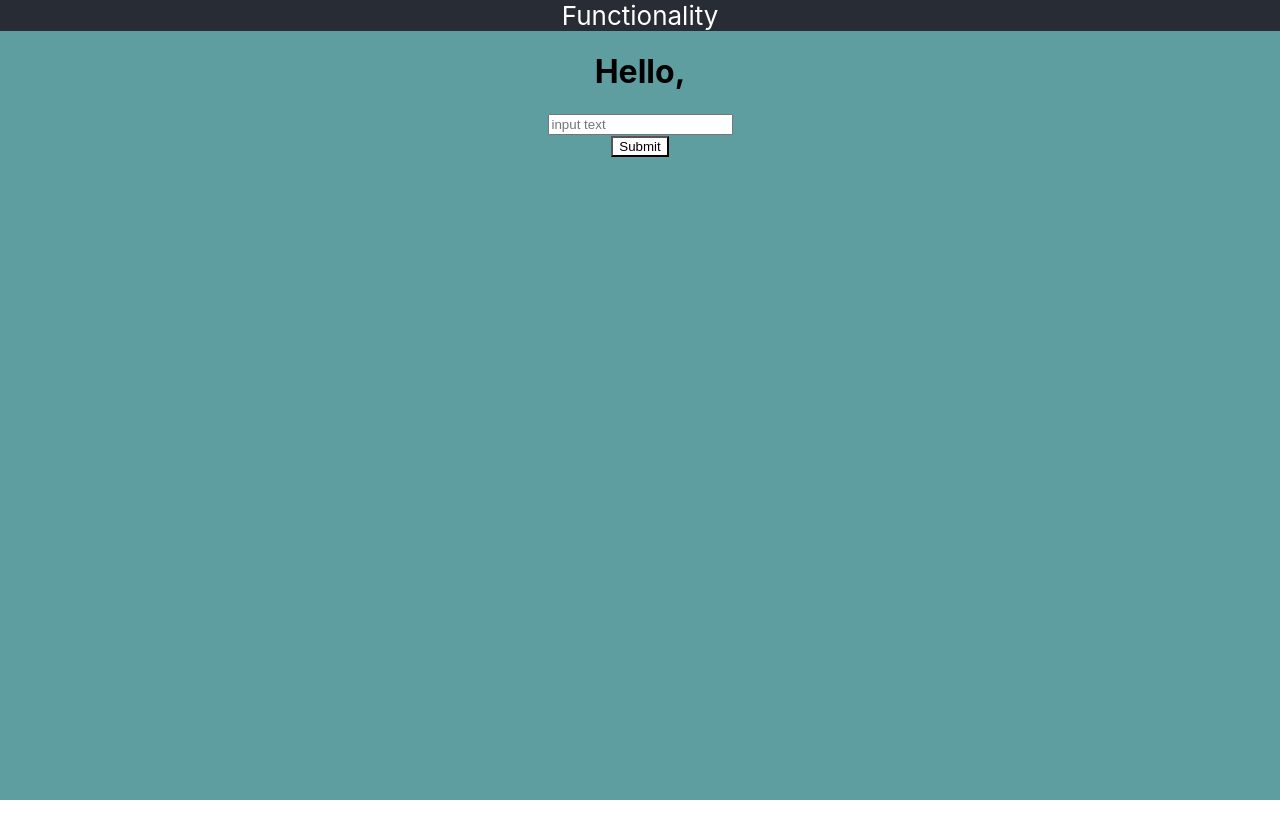
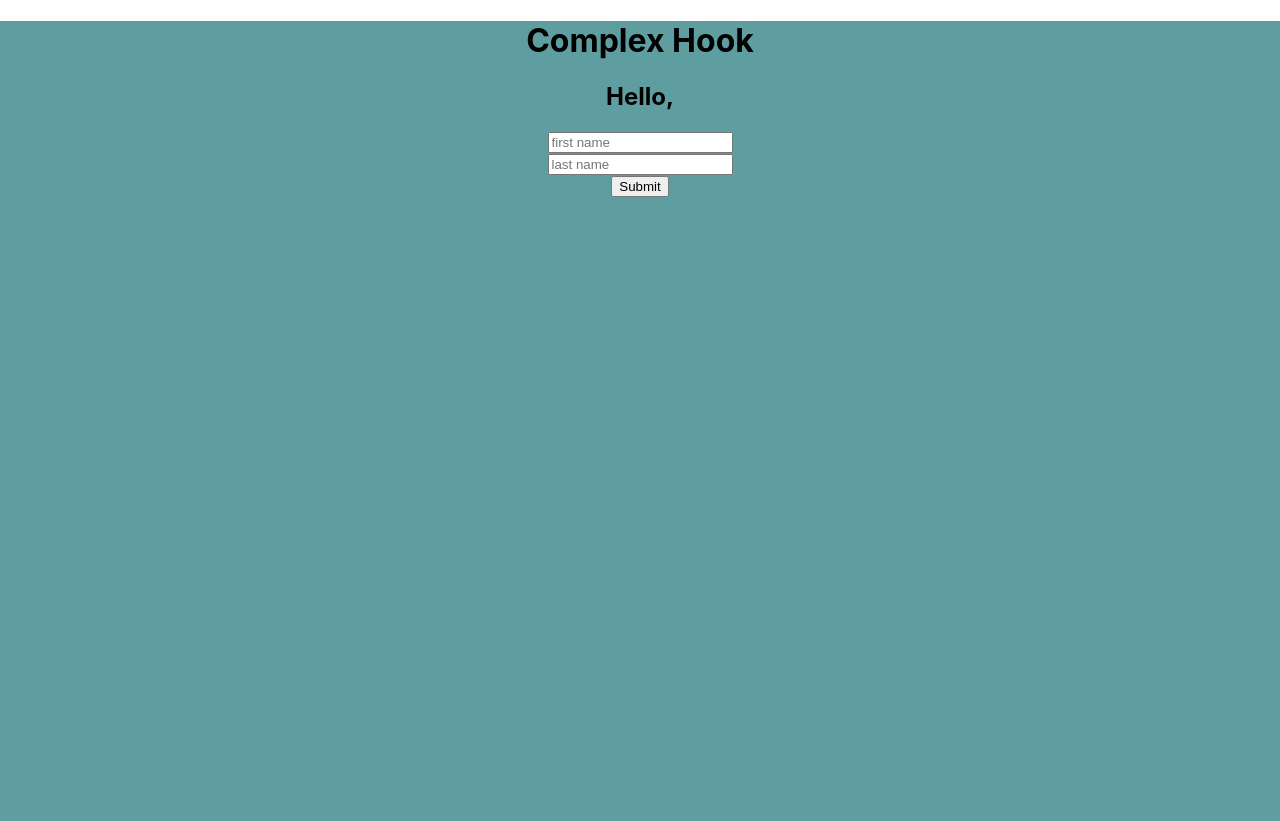
Before and after one commit to wingo-dev/functionality, a React (Create React App) app: page / in a window 1280 px wide. Before the commit the page ends 800 px from the top, so only its background shows below. Built offline with nearby package versions, Linux system fonts and the light colour scheme.

Commit message:
complex states

```diff
--- a/src/components/App.js
+++ b/src/components/App.js
@@ -2,41 +2,37 @@ import './App.css';
 import { useState } from 'react';
 
 function App() {
-  const [name, setName] = useState('');
-  const [headingText, setHeadingText] = useState('');
-  const [isMouseOver, setMouseOver] = useState(false);
+  const [fullName, setFullName] = useState({ fname: '', lname: '' });
+  console.log(fullName);
 
+  function handleChange(e) {
+    const value = e.target.value;
+    const name = e.target.name;
 
-  function handleClick(event) {
-    setHeadingText(name);
-    event.preventDefault();
-  }
-  function handleChange(event) {
-    setName(event.target.value);
-  }
-  function handleMouseOver() {
-    setMouseOver(true);
-  }
-  function handleMouseOut() {
-    setMouseOver(false);
+    setFullName((prev_value) => {
+      if (name === 'fname') {
+        return {
+          fname: value,
+          lname: prev_value.lname
+        };
+      } else if (name === 'lname') {
+        return {
+          fname: prev_value.fname,
+          lname: value
+        };
+      }
+    });
   }
 
   return (
     <div className="App">
-      <header className="App-header">Functionality</header>
-      <h1>Hello, {headingText}</h1>
-      <div>
-        <form>
-          <div>
-            <input type='text' placeholder="input text" onChange={handleChange} />
-          </div>
-          <button type="submit" style={{ backgroundColor: isMouseOver ? "blue" : "white" }}
-            onClick={handleClick}
-            onMouseOver={handleMouseOver}
-            onMouseOut={handleMouseOut}
-          >Submit</button>
-        </form>
-      </div>
+      <h1>Complex Hook</h1>
+      <h2>Hello, {fullName.fname} {fullName.lname}</h2>
+      <form>
+        <div><input type="text" placeholder="first name" name="fname" onChange={handleChange} value={fullName.fname} /></div>
+        <div><input type="text" placeholder="last name" name="lname" onChange={handleChange} value={fullName.lname} /></div>
+        <button>Submit</button>
+      </form>
     </div>
   );
 }
```
